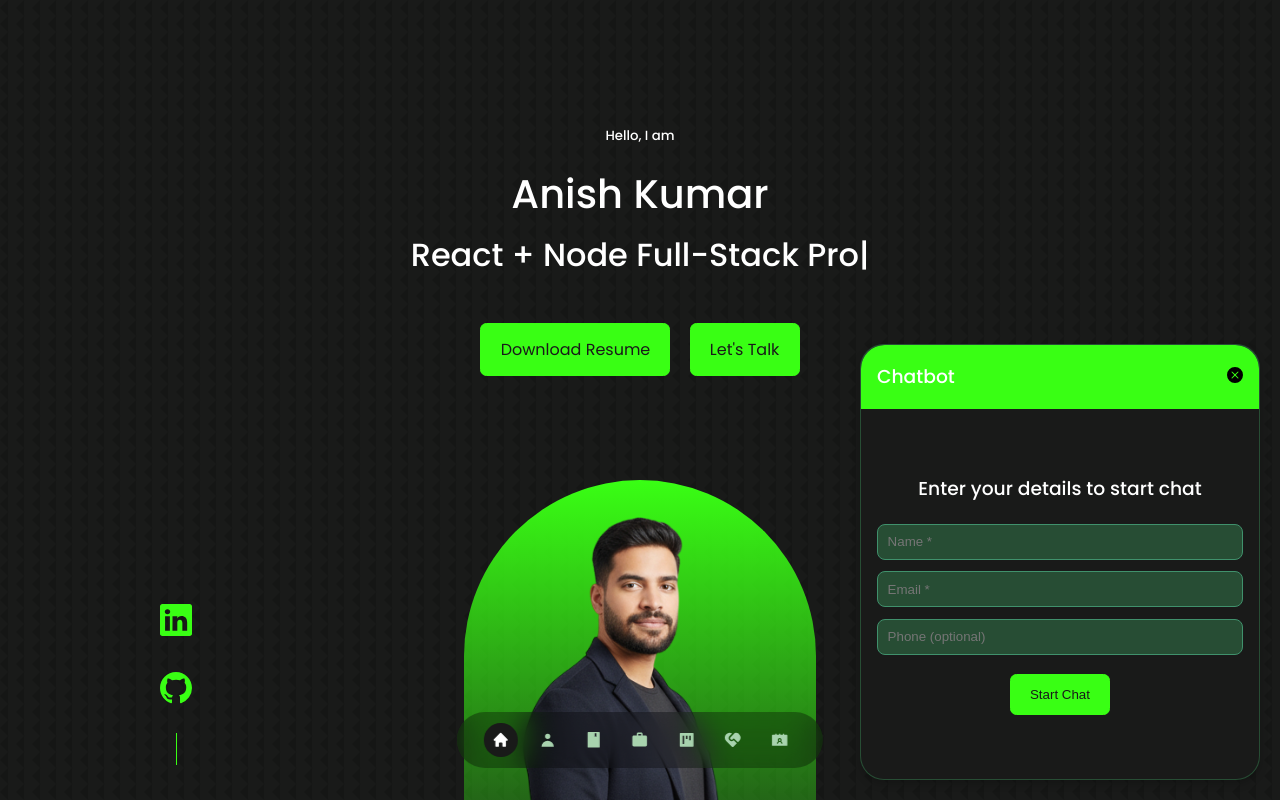
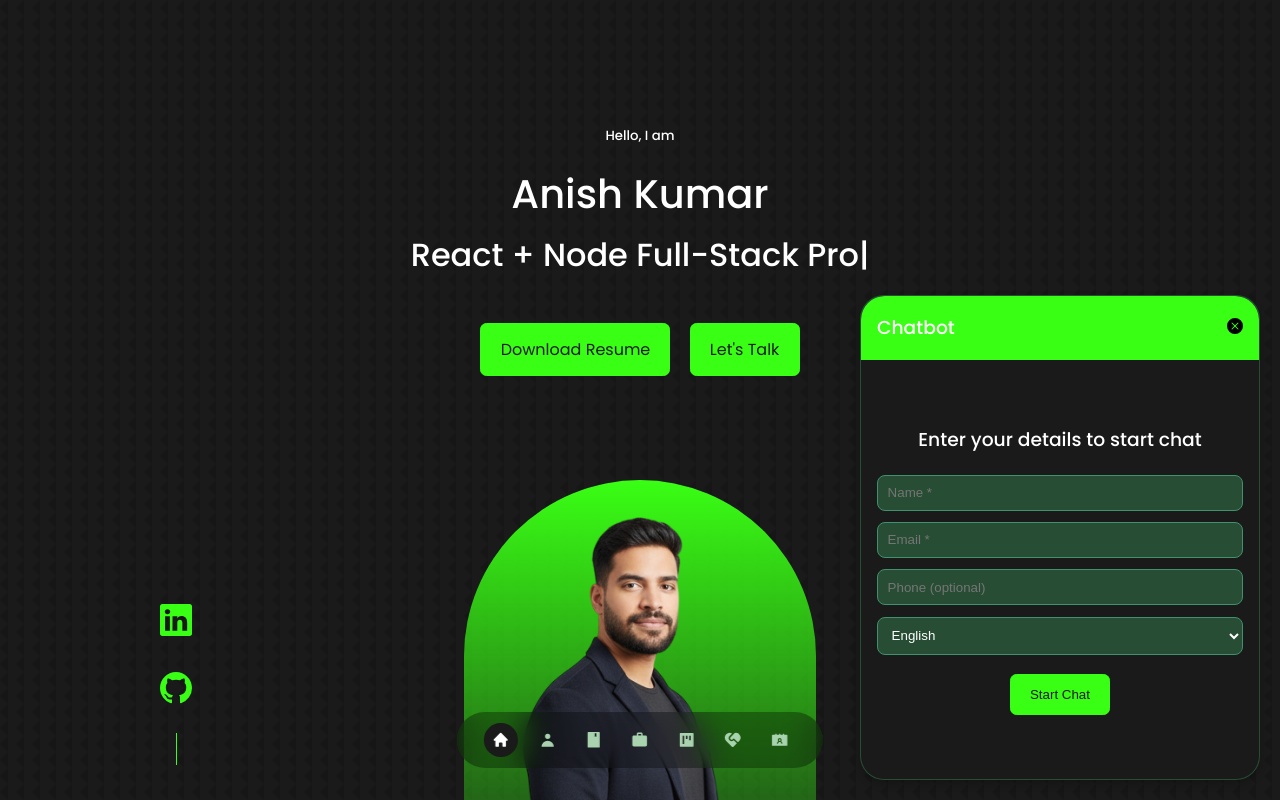
Before and after one commit to ak804670/perosnal-portfolio, a React (Create React App) app: page / in a window 1280 px wide. Both pictures are taken after a click on the button 1227 px from the left and 756 px from the top of the page. Shown: the top 800 px of the page. Built offline with nearby package versions, Linux system fonts and the light colour scheme.

Commit message:
added lang option

```diff
--- a/src/components/ChatBot.jsx
+++ b/src/components/ChatBot.jsx
@@ -12,6 +12,7 @@ const ChatBot = () => {
     name: '',
     email: '',
     phone: '',
+    lang: 'en'
   });
   const [hasWelcomeMessage, setHasWelcomeMessage] = useState(false); // Track welcome message
   const socketRef = useRef(null);
@@ -55,6 +56,7 @@ const ChatBot = () => {
         name: userInfo.name,
         email: userInfo.email,
         phone: userInfo.phone,
+        lang: userInfo.lang,
       },
     });
 
@@ -79,7 +81,7 @@ const ChatBot = () => {
       // Only add the message if it's not a duplicate welcome message
       if (
         data.sender === 'bot' &&
-        data.text.includes('Welcome') &&
+        data.messageType=== 'welcome' &&
         hasWelcomeMessage
       ) {
         console.log('Skipping duplicate welcome message');
@@ -87,7 +89,7 @@ const ChatBot = () => {
       }
       setMessages((prev) => [...prev, data]);
       // Update hasWelcomeMessage if this is a welcome message
-      if (data.sender === 'bot' && data.text.includes('Welcome')) {
+      if (data.sender === 'bot' && data.messageType=== 'welcome') {
         setHasWelcomeMessage(true);
       }
       setIsTyping(false);
@@ -146,6 +148,14 @@ const ChatBot = () => {
     sessionStorage.setItem('chatUserInfo', JSON.stringify(userInfo));
     setCaptureUser(true);
   };
+
+  const languageOptions = [
+    { value: 'en', label: 'English' },
+    { value: 'es', label: 'Spanish' },
+    { value: 'fr', label: 'French' },
+    { value: 'de', label: 'German' },
+    { value: 'hi', label: 'Hindi' }
+  ];
 
   return (
     <div className={`chatbot__container ${isOpen ? 'open' : ''}`}>
@@ -210,6 +220,19 @@ const ChatBot = () => {
               value={userInfo.phone}
               onChange={handleUserChange}
             />
+            <select
+              name="lang"
+              value={userInfo.lang}
+              onChange={handleUserChange}
+              required
+            >
+              <option value="" disabled>Select Language</option>
+              {languageOptions.map((option) => (
+                <option key={option.value} value={option.value}>
+                  {option.label}
+                </option>
+              ))}
+            </select>
             <button type="submit" className="btn btn-primary">
               Start Chat
             </button>
--- a/src/styles/chatbot.css
+++ b/src/styles/chatbot.css
@@ -176,6 +176,13 @@
   background: var(--color-bg-varient);
   color: var(--color-white);
 }
+.chatbot__capture-form select {
+  padding: 0.6rem;
+  border-radius: 0.5rem;
+  border: 1px solid var(--color-primary-varient);
+  background: var(--color-bg-varient);
+  color: var(--color-white);
+}
 
 .chatbot__capture-form button {
   margin-top: 0.5rem;
```
